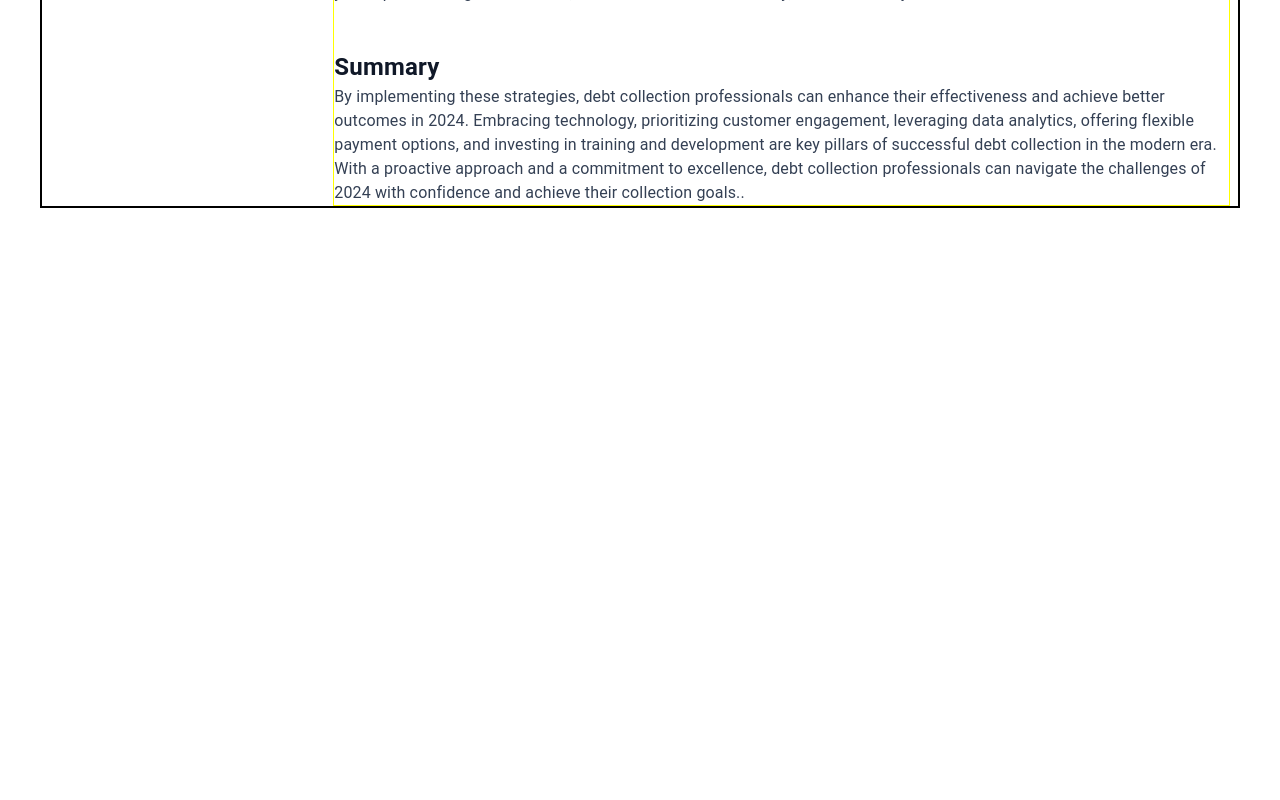
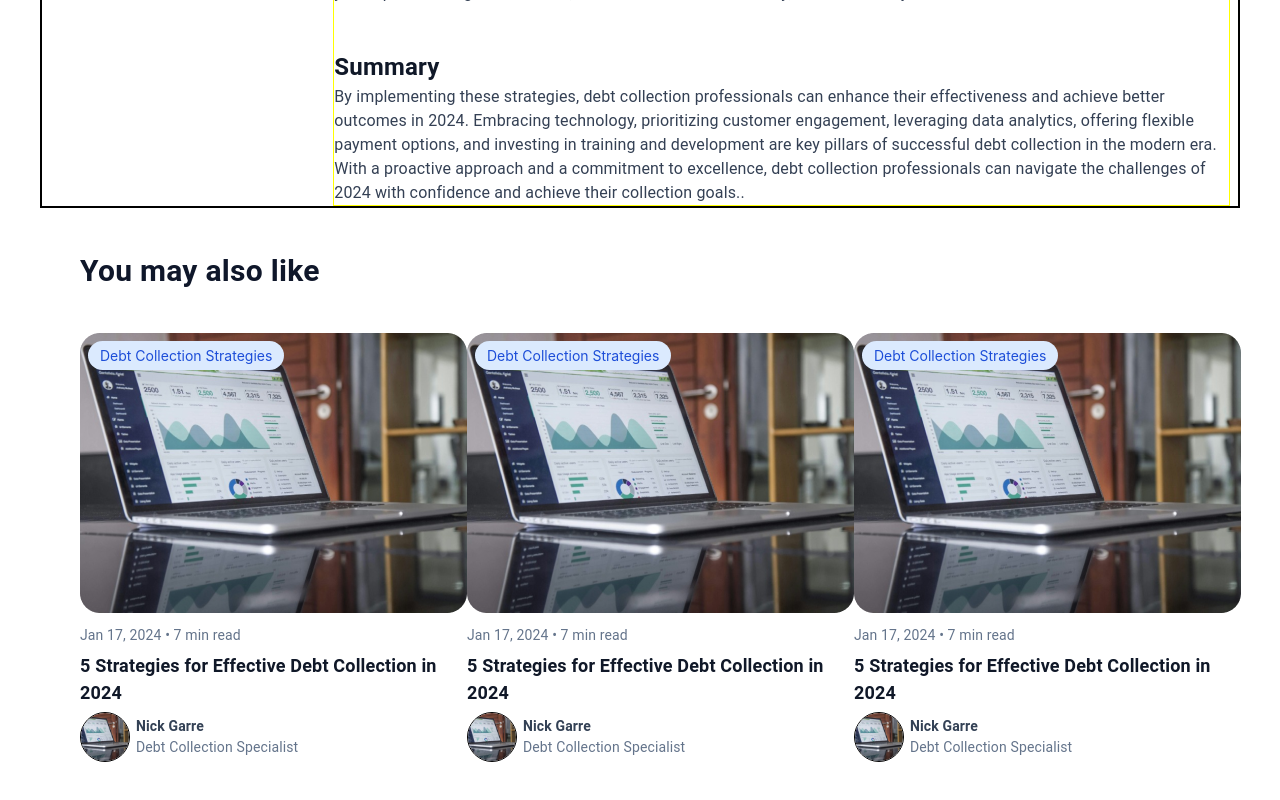
Before and after one commit to pandeytanish/React-MUI, a React (Create React App) app: page / in a window 1280 px wide. Shown: the part 890-1690 px from the top of the page. Before the commit the page ends 1138 px from the top, so only its background shows below. Built offline with nearby package versions, Linux system fonts and the light colour scheme.

Commit message:
related article in article page

```diff
--- a/src/Verification Flow/ArticleDetails.jsx
+++ b/src/Verification Flow/ArticleDetails.jsx
@@ -1,6 +1,7 @@
 import React from 'react';
 import { Box, Typography, Avatar } from '@mui/material';
 import image from './blog_image.png'
+import BlogImage from './blog_image.png'
 
 
 
@@ -49,6 +50,7 @@ const ArticleDetails = () => {
             <Typography style={{fontSize : '24px', fontWeight : 600, color : '#101828'}}>Embrace Technology and Automation</Typography>
             <Typography style={{fontSize : '16px', fontWeight : 400, color : '#344054'}}>Embracing technology and automation can streamline your debt collection processes and improve efficiency. Utilize advanced software solutions for debtor communication, payment tracking, and reporting. Automated reminders and follow-ups can help you stay organized and ensure timely payments.</Typography>
           </Box>
+
           <Box>
             <Typography style={{fontSize : '24px', fontWeight : 600, color : '#101828'}}>Prioritize Customer Engagement and Communication</Typography>
             <Typography style={{fontSize : '16px', fontWeight : 400, color : '#344054'}}>Entering the real estate market as a first-time buyer can feel like stepping into uncharted territory. That's why it's essential to arm yourself with knowledge and information to navigate the process confidently. From understanding mortgage options to researching neighborhoods and negotiating offers, being informed empowers you to make smart decisions and avoid common pitfalls along the way. With the right resources and guidance, you can approach the home buying process with clarity and peace of mind, knowing that you're making choices that align with your goals and aspirations.</Typography>
@@ -63,6 +65,99 @@ const ArticleDetails = () => {
           </Box>
         </Box>
       </Box>
+
+      <Box style={{padding : '40px', display : 'flex', flexDirection : 'column', gap : '40px'}}>
+        <Box>
+          <Typography style={{fontSize : '30px', fontWeight : 600, color :'#0F172A'}}>You may also like</Typography>
+        </Box>
+
+        <Box style={{display : 'flex', justifyContent :'space-between'}}>
+        <Box style={{ position: 'relative',height : '438px', width : '387px', borderRadius : '26px', border : 'none'}}>
+    <Box
+      style={{ height :"280px",width :'387px',backgroundImage : `url(${BlogImage})`, backgroundPosition : 'center', backgroundSize : 'contain'}}
+    />
+    <Box style={{  position: 'absolute',top: 8,left: 8,backgroundColor: '#DBEAFE',color: 'white',padding: '6px 12px 6px 12px',borderRadius: '4px',color : '#1D4ED8',fontSize : '14px',fontWeight : 400,borderRadius : '26px'}}>
+        Debt Collection Strategies
+        </Box>
+    <Box style={{display : 'flex', flexDirection :'column', gap : '6px',marginTop : '12px'}}>
+      <Typography style={{display : 'flex', gap : '8px', fontSize : '14px', fontWeight : 400, color : '#64748B'}}>
+      Jan 17, 2024 • 7 min read
+      </Typography>
+      <Typography style={{fontSize : '18px', fontWeight : 600, color : '#101828'}}>
+      5 Strategies for Effective Debt Collection in 2024
+      </Typography>
+      <Box style={{  display: 'flex',alignItems: 'center',gap : '6px'}}>
+        <Avatar style={{ height : '48px', width : '48px' , border : '1px solid black', borderRadius : '50px' }} src={image} />
+        <Box>
+          <Typography style={{fontSize : '14px', fontWeight : 600, color : '#334155'}}>
+          Nick Garre
+          </Typography>
+          <Typography style={{fontSize : '14px', fontWeight : 400, color : '#64748B'}}>
+          Debt Collection Specialist
+          </Typography>
+        </Box>
+      </Box>
+    </Box>
+  </Box>
+
+
+  <Box style={{ position: 'relative',height : '438px', width : '387px', borderRadius : '26px', border : 'none'}}>
+    <Box
+      style={{ height :"280px",width :'387px',backgroundImage : `url(${BlogImage})`, backgroundPosition : 'center', backgroundSize : 'contain'}}
+    />
+    <Box style={{  position: 'absolute',top: 8,left: 8,backgroundColor: '#DBEAFE',color: 'white',padding: '6px 12px 6px 12px',borderRadius: '4px',color : '#1D4ED8',fontSize : '14px',fontWeight : 400,borderRadius : '26px'}}>
+        Debt Collection Strategies
+        </Box>
+    <Box style={{display : 'flex', flexDirection :'column', gap : '6px',marginTop : '12px'}}>
+      <Typography style={{display : 'flex', gap : '8px', fontSize : '14px', fontWeight : 400, color : '#64748B'}}>
+      Jan 17, 2024 • 7 min read
+      </Typography>
+      <Typography style={{fontSize : '18px', fontWeight : 600, color : '#101828'}}>
+      5 Strategies for Effective Debt Collection in 2024
+      </Typography>
+      <Box style={{  display: 'flex',alignItems: 'center',gap : '6px'}}>
+        <Avatar style={{ height : '48px', width : '48px' , border : '1px solid black', borderRadius : '50px' }} src={image} />
+        <Box>
+          <Typography style={{fontSize : '14px', fontWeight : 600, color : '#334155'}}>
+          Nick Garre
+          </Typography>
+          <Typography style={{fontSize : '14px', fontWeight : 400, color : '#64748B'}}>
+          Debt Collection Specialist
+          </Typography>
+        </Box>
+      </Box>
+    </Box>
+  </Box>
+
+  <Box style={{ position: 'relative',height : '438px', width : '387px', borderRadius : '26px', border : 'none'}}>
+    <Box
+      style={{ height :"280px",width :'387px',backgroundImage : `url(${BlogImage})`, backgroundPosition : 'center', backgroundSize : 'contain'}}
+    />
+    <Box style={{  position: 'absolute',top: 8,left: 8,backgroundColor: '#DBEAFE',color: 'white',padding: '6px 12px 6px 12px',borderRadius: '4px',color : '#1D4ED8',fontSize : '14px',fontWeight : 400,borderRadius : '26px'}}>
+        Debt Collection Strategies
+        </Box>
+    <Box style={{display : 'flex', flexDirection :'column', gap : '6px',marginTop : '12px'}}>
+      <Typography style={{display : 'flex', gap : '8px', fontSize : '14px', fontWeight : 400, color : '#64748B'}}>
+      Jan 17, 2024 • 7 min read
+      </Typography>
+      <Typography style={{fontSize : '18px', fontWeight : 600, color : '#101828'}}>
+      5 Strategies for Effective Debt Collection in 2024
+      </Typography>
+      <Box style={{  display: 'flex',alignItems: 'center',gap : '6px'}}>
+        <Avatar style={{ height : '48px', width : '48px' , border : '1px solid black', borderRadius : '50px' }} src={image} />
+        <Box>
+          <Typography style={{fontSize : '14px', fontWeight : 600, color : '#334155'}}>
+          Nick Garre
+          </Typography>
+          <Typography style={{fontSize : '14px', fontWeight : 400, color : '#64748B'}}>
+          Debt Collection Specialist
+          </Typography>
+        </Box>
+      </Box>
+    </Box>
+  </Box>
+        </Box>
+      </Box>
     </Box>
   );
 };
```
